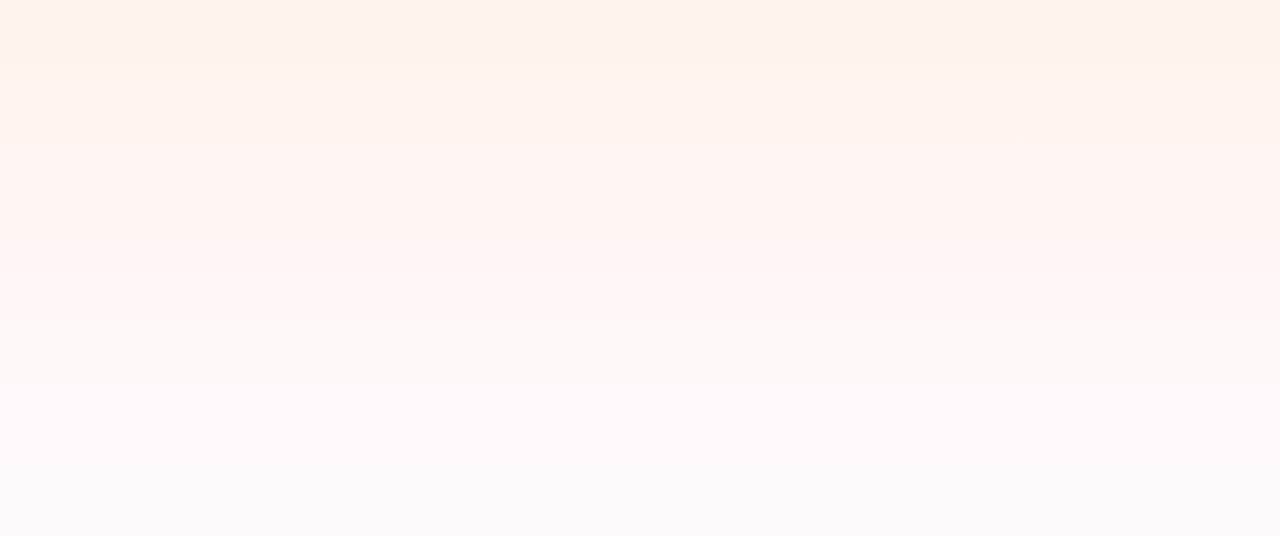
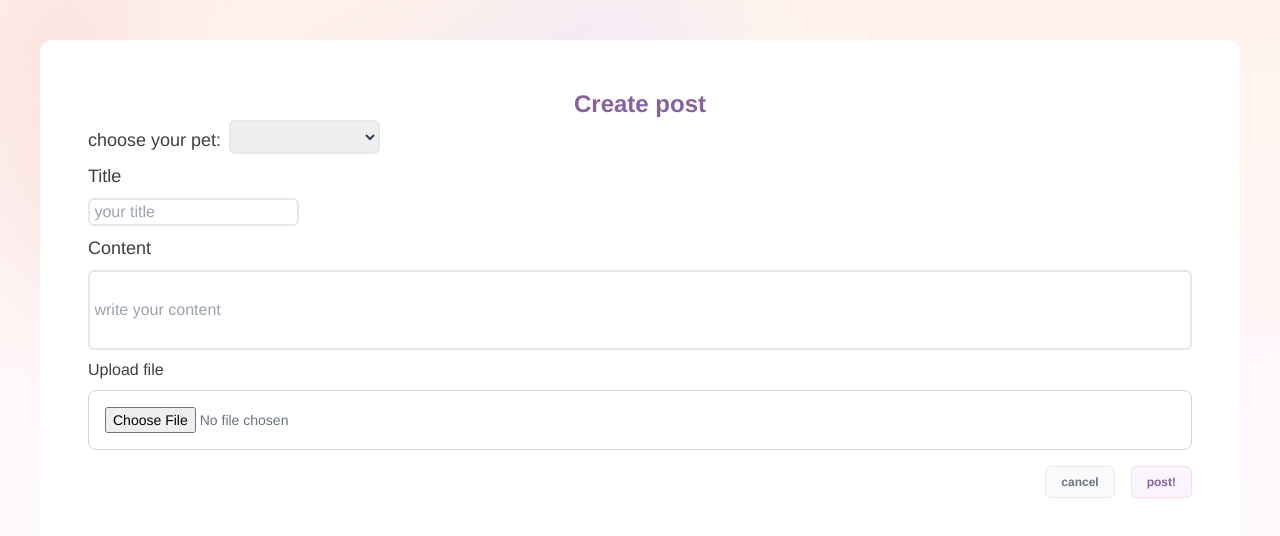
Before and after one commit to shoviper/Where-is-My-Fluffy, a Vue app in the folder frontend/: page /createpost in a window 1280 px wide. Before the commit this address had no page. Shown: the top 536 px of the page. Built offline with nearby package versions, Linux system fonts and the light colour scheme.

Commit message:
add create post version1, fix post in mainpage

```diff
--- /dev/null
+++ b/frontend/src/components/CreatePost.vue
@@ -0,0 +1,99 @@
+<template>
+  <div>
+    <div
+      class="absolute inset-x-0 -z-10 transform-gpu overflow-hidden blur-3xl sm:-top-80"
+      aria-hidden="true"
+    >
+      <div
+        class="relative left-[calc(50%-11rem)] aspect-[1155/678] w-[36.125rem] -translate-x-1/2 rotate-[30deg] bg-gradient-to-r from-[#ffd2be] to-[#f1eeff] sm:left-[calc(50%-30rem)] sm:w-[72.1875rem] dark:from-[#ff80b5] dark:to-[#9089fc] dark:opacity-30"
+        style="
+          clip-path: polygon(
+            74.1% 44.1%,
+            100% 61.6%,
+            97.5% 26.9%,
+            85.5% 0.1%,
+            80.7% 2%,
+            72.5% 32.5%,
+            60.2% 62.4%,
+            52.4% 68.1%,
+            47.5% 58.3%,
+            45.2% 34.5%,
+            27.5% 76.7%,
+            0.1% 64.9%,
+            17.9% 100%,
+            27.6% 76.8%,
+            76.1% 97.7%,
+            74.1% 44.1%
+          );
+        "
+      ></div>
+    </div>
+    <div class="bg-white p-12 m-10 rounded-xl">
+      <h1 class="text-2xl text-PURPLE font-semibold">Create post</h1>
+      <div class="flex flex-col items-start">
+        <div class="flex flex-row">
+          <p class="text-TEXTCOLOR text-lg  mt-1.5">
+            choose your pet:
+          </p>
+          <select v-model="selected" class="border-2 rounded-md ml-2">
+            <option disabled value="">Please select one</option>
+            <option>A</option>
+            <option>B</option>
+            <option>C</option>
+          </select>
+        </div>
+        <p class="text-TEXTCOLOR text-lg  my-2">
+          Title {{ message }}
+        </p>
+        <input
+          v-model="message"
+          placeholder=" your title"
+          class="border-2 rounded-md"
+        />
+        <p class="text-TEXTCOLOR text-lg  my-2">Content</p>
+        <div class="h-20 w-full">
+          <input
+            v-model="message2"
+            placeholder=" write your content"
+            class="border-2 rounded-md h-full w-full"
+          />
+        </div>
+
+        <label
+          class="block my-2 text-md  text-TEXTCOLOR"
+          for="file_input"
+          >Upload file</label
+        >
+        <input
+          class="block w-full p-4 text-sm text-gray-500 border border-gray-300 rounded-lg cursor-pointer bg-white focus:outline-none"
+          id="file_input"
+          type="file"
+        />
+      </div>
+      <div class="flex justify-end">
+        <button
+          class="inline-flex items-center rounded-md bg-gray-50 px-4 py-2 mt-4 mx-4 text-xs font-semibold text-gray-500 ring-1 ring-inset ring-pink-700/10"
+        >
+          cancel
+        </button>
+        <button
+          class="inline-flex items-center rounded-md bg-purple-50 px-4 py-2 mt-4 text-xs font-semibold text-PURPLE ring-1 ring-inset ring-pink-700/10"
+        >
+          post!
+        </button>
+      </div>
+    </div>
+  </div>
+
+</template>
+<script>
+export default {
+  name: "d",
+  components: {},
+  data() {
+    return {
+      message: "",
+    };
+  },
+};
+</script>
--- a/frontend/src/components/Home.vue
+++ b/frontend/src/components/Home.vue
@@ -1,29 +1,31 @@
 <template>
   <div
-    class="mx-auto my-32 border-solid border-2 border-slate-100 p-6 rounded-lg max-w-96 place-content-center bg-white"
+    class="mx-auto my-32 border-solid border-2 border-slate-100 p-6 rounded-lg max-w-96 place-content-center bg-white flex flex-col items-center justify-center "
   >
-    <h1 class="text-PINK font-semibold text-2xl">Home</h1>
-    <div v-if="user">
-      <img :src="user.picture" alt="User Picture"  class="items-center"/>
+    <h1 class="text-pink-500 font-semibold text-2xl">Home</h1>
+
+    <!-- Show user profile and logout button if user is logged in -->
+    <div v-if="user" class="flex flex-col items-center justify-center">
+      <img :src="user.picture" alt="User Picture" class="w-18 h-18 rounded-full mb-4"/>
       <h2 class="text-lg font-semibold">Welcome, {{ user.name }}!</h2>
       <p>Email: {{ user.email }}</p>
-      <!-- <p>All data: {{ user }}</p> -->
       <button
-        class="inline-flex items-center rounded-md bg-pink-50 px-2 py-1 text-xs font-medium text-pink-600 ring-1 ring-inset ring-pink-700/10"
+        class="mt-4 items-center rounded-md bg-pink-50 px-4 py-2 text-xs font-medium text-pink-600 ring-1 ring-inset ring-pink-700/10"
         @click="logout"
       >
         Logout
       </button>
     </div>
+
+    <!-- Show login button if user is not logged in -->
     <div v-else>
-      <p>Loading user profile...</p>
+      <button
+        class="inline-flex items-center rounded-md bg-pink-50 px-4 py-2 text-xs font-medium text-pink-600 ring-1 ring-inset ring-pink-700/10"
+        @click="goToLogin"
+      >
+        Login
+      </button>
     </div>
-    <button
-      class="inline-flex items-center rounded-md bg-pink-50 px-2 py-1 text-xs font-medium text-pink-600 ring-1 ring-inset ring-pink-700/10"
-      @click="goToLogin"
-    >
-      Login
-    </button>
   </div>
 </template>
 
@@ -33,11 +35,11 @@ import axios from "axios";
 export default {
   data() {
     return {
-      user: null,
+      user: null,  // Initially, the user is not logged in
     };
   },
   mounted() {
-    this.fetchUserProfile();
+    this.fetchUserProfile();  // Fetch user profile when component is mounted
   },
   methods: {
     async fetchUserProfile() {
@@ -45,18 +47,26 @@ export default {
         const response = await axios.get("http://localhost:8080/profile", {
           withCredentials: true,
         });
-        this.user = response.data;
+        this.user = response.data;  // Set user data if logged in
       } catch (error) {
         console.error("Error fetching user profile:", error);
+        this.user = null;  // Ensure user is null if there's an error
       }
     },
 
     goToLogin() {
-      this.$router.push("/login");
+      this.$router.push("/login");  // Redirect to the login page
     },
 
     logout() {
-      window.location.href = "http://localhost:8080/logout";
+      axios.get("http://localhost:8080/logout", { withCredentials: true })
+        .then(() => {
+          this.user = null;  // Clear the user data on logout
+          this.$router.push("/login");  // Optionally redirect to login after logout
+        })
+        .catch(error => {
+          console.error("Error logging out:", error);
+        });
     },
   },
 };
--- a/frontend/src/components/Mainpage.vue
+++ b/frontend/src/components/Mainpage.vue
@@ -9,7 +9,7 @@
         <button
           class="w-10 h-10 bg-white rounded-full text-white flex items-center justify-center"
         >
-          <Icon icon="tabler:home" class="text-slate-700 w-10 h-7"/>
+          <Icon icon="tabler:home" class="text-slate-700 w-10 h-7" />
         </button>
 
         <div class="flex-grow mx-4">
@@ -23,7 +23,11 @@
         <button
           class="w-10 h-10 bg-white rounded-full text-white flex items-center justify-center"
         >
-          <Icon icon="iconamoon:profile" class="text-slate-700 w-10 h-7" @click="goto({ path: '/' })"/>
+          <Icon
+            icon="iconamoon:profile"
+            class="text-slate-700 w-10 h-7"
+            @click="goto({ path: '/' })"
+          />
         </button>
       </div>
     </header>
@@ -32,7 +36,7 @@
     <div class="flex-grow flex mt-20 overflow-hidden">
       <!-- Sidebar Section (Left) -->
       <div class="w-1/4 py-4 pr-4 flex flex-col fixed h-full overflow-y-auto">
-        <LostPets class="w-full mb-4 ml-8" />
+        <LostPets class="w-5/6 mb-4 ml-8" />
         <Tag />
       </div>
 
@@ -41,8 +45,17 @@
         class="grid grid-cols-8 justify-center flex-grow mt-4 ml-1/4 pr-4 overflow-y-auto h-full"
       >
         <div class="w-full col-start-3 col-span-4">
-          <div class="bg-white">
-
+          <div
+            class="bg-white rounded-md h-20 flex flex-col items-center justify-center cursor-pointer"
+            @click="goto({ path: '/createpost' })"
+          >
+            <span>
+              <Icon
+                icon="streamline:add-circle-solid"
+                class="h-8 w-auto text-red-200"
+              />
+            </span>
+            <p class="font-semibold">create post</p>
           </div>
           <div>
             <PostElement />
@@ -57,7 +70,6 @@
     </div>
   </div>
 </template>
-
 
 <script>
 import LostPets from "./LostPet.vue";
--- a/frontend/src/router/index.js
+++ b/frontend/src/router/index.js
@@ -4,7 +4,7 @@ import Home from '../components/Home.vue';
 import Mainpage from '../components/Mainpage.vue';
 import Seealllostpet from '../components/Seealllostpet.vue';
 import Profile from '../components/Profile.vue';
-
+import CreatePost from '../components/CreatePost.vue';
 const routes = [
 	{
 		path: '/',
@@ -30,6 +30,11 @@ const routes = [
 		path: '/profile',
 		name: 'Profile',
 		component: Profile,
+	},
+	{
+		path: '/createpost',
+		name: 'CreatePost',
+		component: CreatePost,
 	}
 ];
 
```
